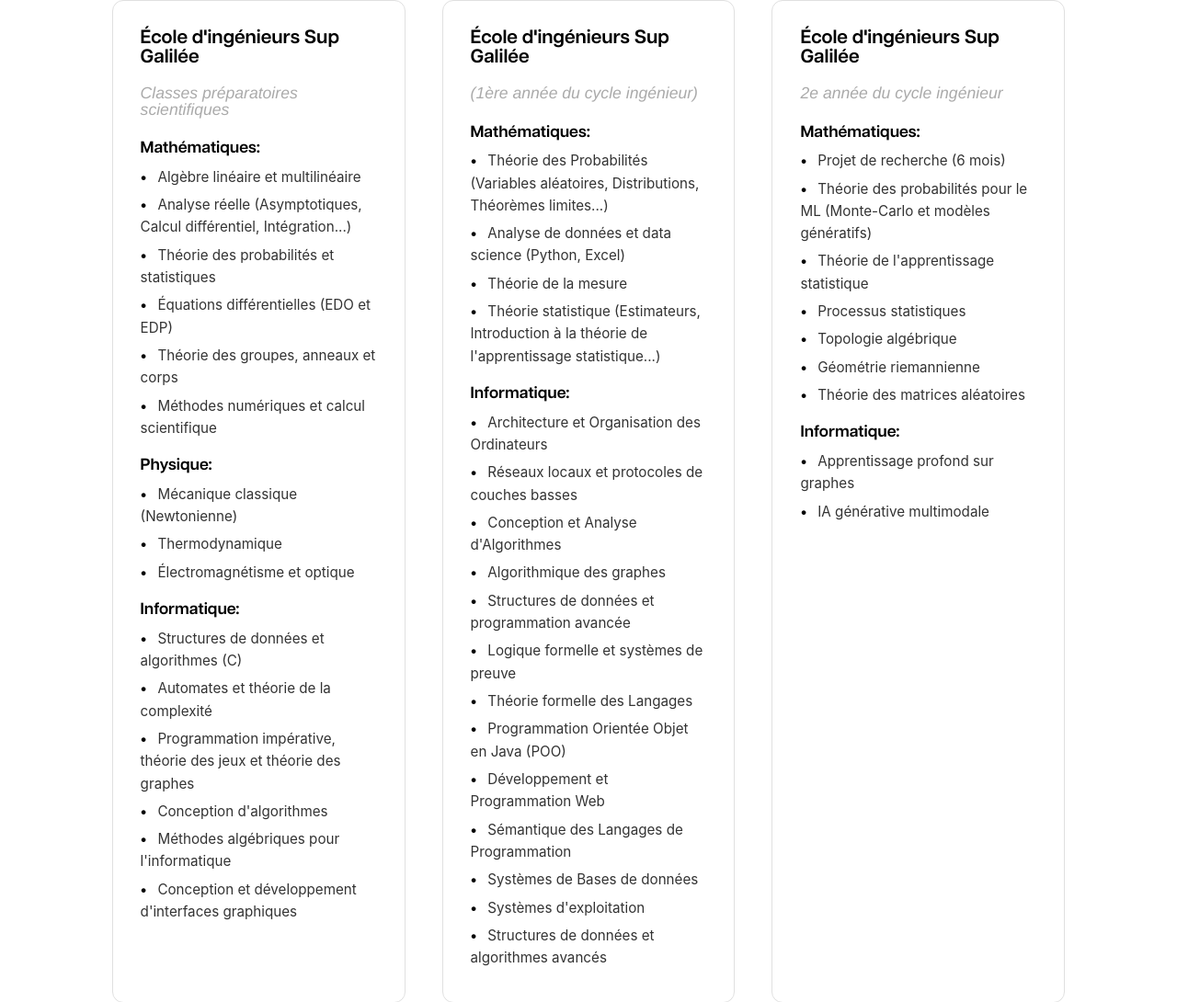
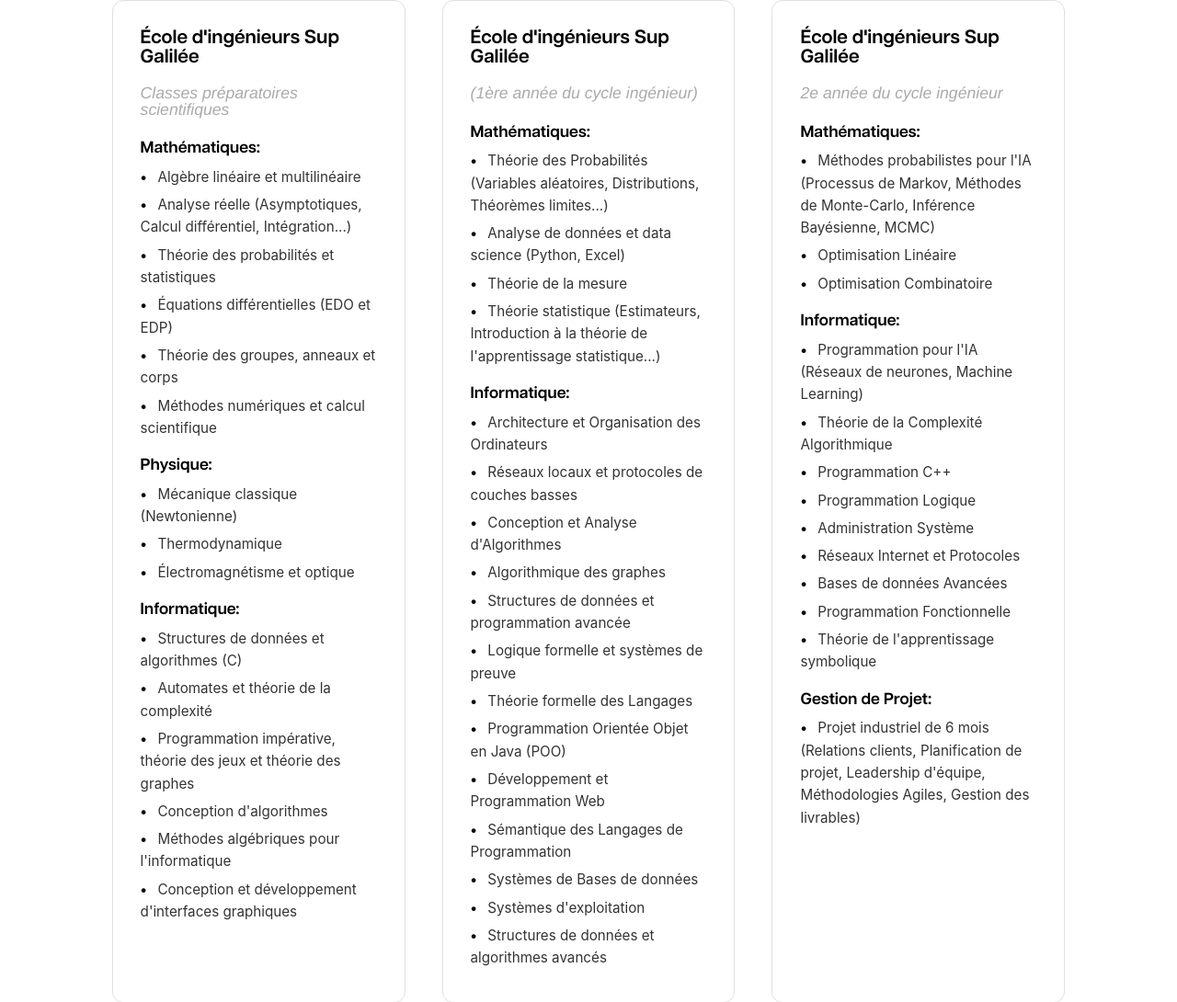
Before and after one commit to I2S9/my-portfolio, a plain HTML site: page about-fr.html in a window 1280 px wide. Shown: the part 3281-4371 px from the top of the page at 92% size. Drawn offline with nearby package versions, Linux system fonts and the light colour scheme; a web font is replaced by a local one.

Commit message:
Revise education section: Update course titles and descriptions in both French and English versions for improved clarity and relevance, including the addition of new subjects in Mathematics, Computer Science, and Project Management.

```diff
--- a/about-fr.html
+++ b/about-fr.html
@@ -1122,16 +1122,21 @@
           <div class="education-column-header">École d'ingénieurs Sup Galilée</div>
           <div class="education-column-period">2e année du cycle ingénieur</div>
           <div class="education-category">Mathématiques:</div>
-          <div class="education-item">Projet de recherche (6 mois)</div>
-          <div class="education-item">Théorie des probabilités pour le ML (Monte-Carlo et modèles génératifs)</div>
-          <div class="education-item">Théorie de l'apprentissage statistique</div>
-          <div class="education-item">Processus statistiques</div>
-          <div class="education-item">Topologie algébrique</div>
-          <div class="education-item">Géométrie riemannienne</div>
-          <div class="education-item">Théorie des matrices aléatoires</div>
+          <div class="education-item">Méthodes probabilistes pour l'IA (Processus de Markov, Méthodes de Monte-Carlo, Inférence Bayésienne, MCMC)</div>
+          <div class="education-item">Optimisation Linéaire</div>
+          <div class="education-item">Optimisation Combinatoire</div>
           <div class="education-category">Informatique:</div>
-          <div class="education-item">Apprentissage profond sur graphes</div>
-          <div class="education-item">IA générative multimodale</div>
+          <div class="education-item">Programmation pour l'IA (Réseaux de neurones, Machine Learning)</div>
+          <div class="education-item">Théorie de la Complexité Algorithmique</div>
+          <div class="education-item">Programmation C++</div>
+          <div class="education-item">Programmation Logique</div>
+          <div class="education-item">Administration Système</div>
+          <div class="education-item">Réseaux Internet et Protocoles</div>
+          <div class="education-item">Bases de données Avancées</div>
+          <div class="education-item">Programmation Fonctionnelle</div>
+          <div class="education-item">Théorie de l'apprentissage symbolique</div>
+          <div class="education-category">Gestion de Projet:</div>
+          <div class="education-item">Projet industriel de 6 mois (Relations clients, Planification de projet, Leadership d'équipe, Méthodologies Agiles, Gestion des livrables)</div>
         </div>
       </div>
     </section>
```
Also changed, not shown: about.html (+14 -9 lines).
